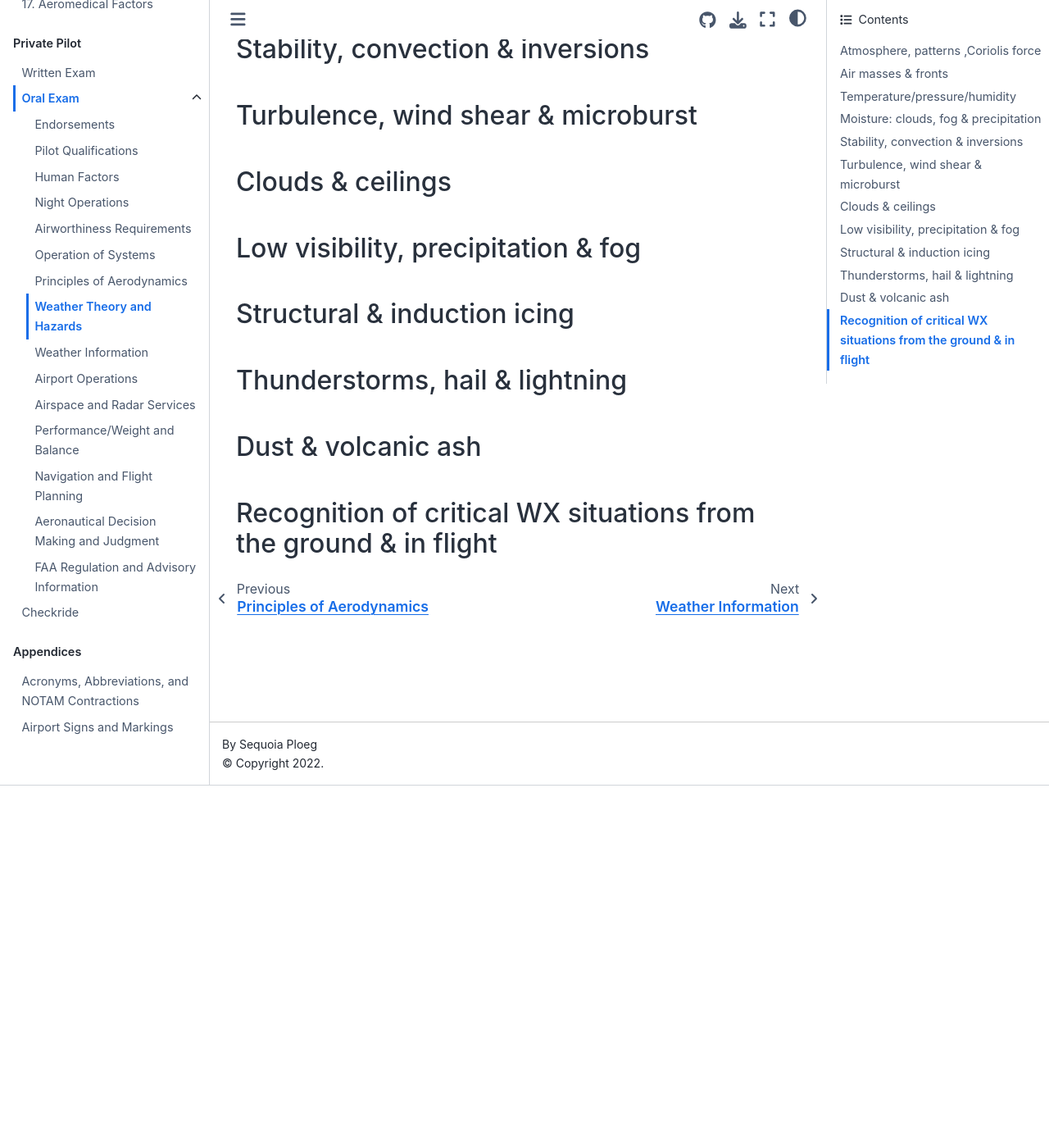
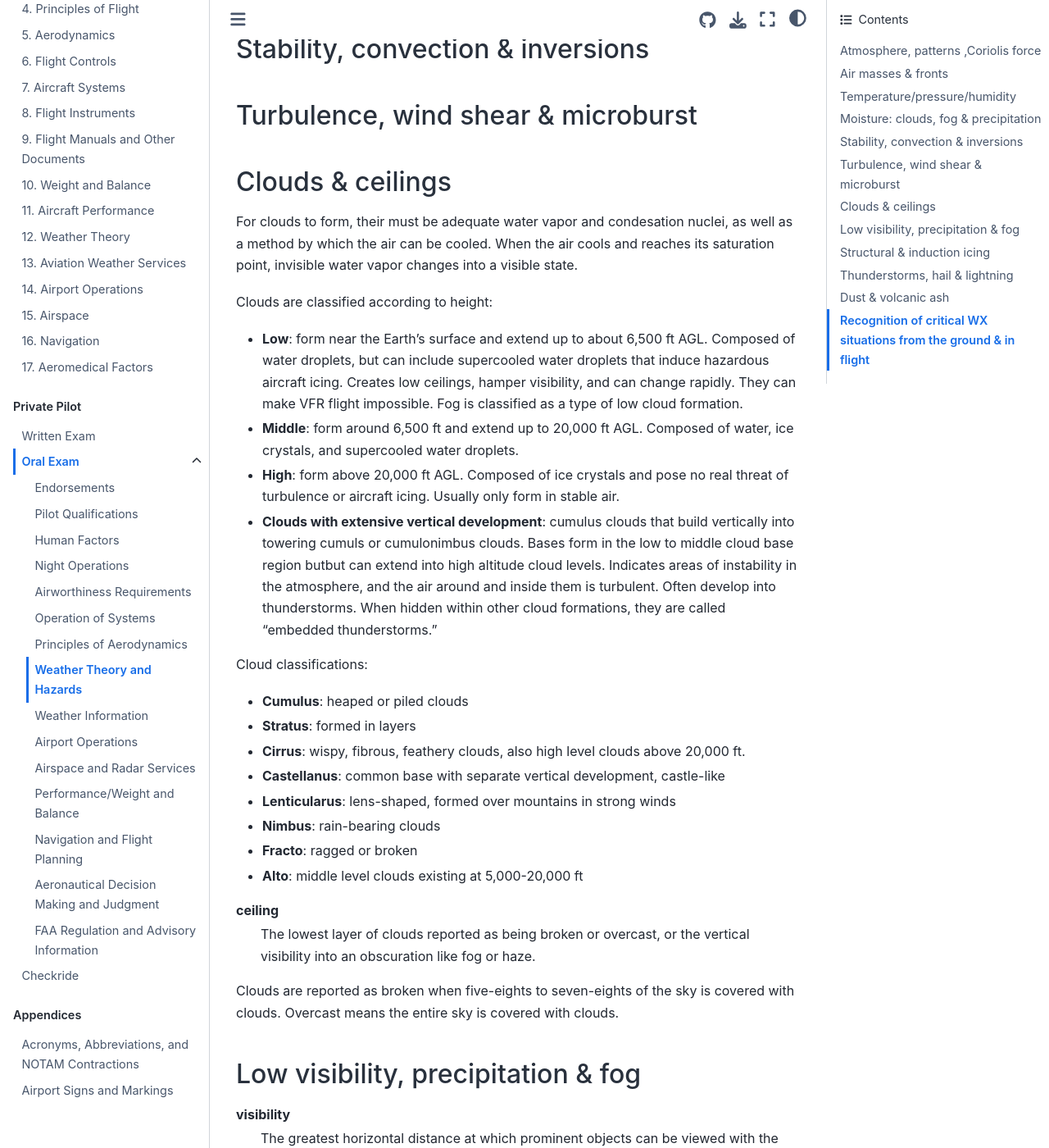
Before and after one commit to sequoiap/piloting, a Jupyter Book: the page built from book/content/oral/weather.md, in a window 1280 px wide and 1400 px high, scrolled down 443 px. Shown: the whole window at 82% size. Built offline with Jupyter Book 1.0.4 settings and Sphinx 7.4.7 and the Sphinx Book theme 1.1.4, drawn with Linux system fonts in a browser that asks for light colours; some of the changed text lies outside the part shown.

Commit message:
Cloud content

```diff
--- a/book/content/oral/weather.md
+++ b/book/content/oral/weather.md
@@ -14,12 +14,85 @@
 
 ## Clouds & ceilings
 
+For clouds to form, their must be adequate water vapor and condesation nuclei,
+as well as a method by which the air can be cooled. When the air cools and
+reaches its saturation point, invisible water vapor changes into a visible
+state.
+
+Clouds are classified according to height:
+
+* **Low**: form near the Earth's surface and extend up to about 6,500 ft AGL.
+  Composed of water droplets, but can include supercooled water droplets that
+  induce hazardous aircraft icing. Creates low ceilings, hamper visibility, and
+  can change rapidly. They can make VFR flight impossible. Fog is classified as
+  a type of low cloud formation.
+* **Middle**: form around 6,500 ft and extend up to 20,000 ft AGL. Composed of
+  water, ice crystals, and supercooled water droplets.
+* **High**: form above 20,000 ft AGL. Composed of ice crystals and pose no real
+  threat of turbulence or aircraft icing. Usually only form in stable air.
+* **Clouds with extensive vertical development**: cumulus clouds that build
+  vertically into towering cumuls or cumulonimbus clouds. Bases form in the low
+  to middle cloud base region butbut can extend into high altitude cloud
+  levels. Indicates areas of instability in the atmosphere, and the air around
+  and inside them is turbulent. Often develop into thunderstorms. When hidden
+  within other cloud formations, they are called "embedded thunderstorms."
+
+
+Cloud classifications:
+
+* **Cumulus**: heaped or piled clouds
+* **Stratus**: formed in layers
+* **Cirrus**: wispy, fibrous, feathery clouds, also high level clouds above 20,000 ft.
+* **Castellanus**: common base with separate vertical development, castle-like
+* **Lenticularus**: lens-shaped, formed over mountains in strong winds
+* **Nimbus**: rain-bearing clouds
+* **Fracto**: ragged or broken
+* **Alto**: middle level clouds existing at 5,000-20,000 ft
+
+ceiling
+: The lowest layer of clouds reported as being broken or overcast, or the
+  vertical visibility into an obscuration like fog or haze.
+
+Clouds are reported as broken when five-eights to seven-eights of the sky is
+covered with clouds. Overcast means the entire sky is covered with clouds.
+
 ## Low visibility, precipitation & fog
+
+visibility
+: The greatest horizontal distance at which prominent objects can be
+  viewed with the naked eye.
+
+precipitation
+: Any type of water particles that form in the atmosphere and fall to the ground.
+
+Precipitation can reduce visibility, create icing situations, and affect
+landing and takeoff performance of an aircraft.
+
+It occurs in several forms as it falls towards the Earth, including:
+
+* drizzle (very small water droplets, smaller than 0.02 in. in diameter)
+* rain (water droplets larger than drizzle)
+* ice pellets
+* hail
+* snow
+* ice
+
+virga
+: Rain that falls through the atmosphere but evaporates prior to striking the
+  ground
+
+Frrezing rain and freezing drizzle occur when the temperature of the surface is
+below freezing; the rain freezes on contact with the cooler surface.
 
 ## Structural & induction icing
 
 ## Thunderstorms, hail & lightning
 
+These are extremely turbulent and pose a significant hazard to flight safety.
+An aircraft could experience updrafts and downdrafts that exceed 3,000 fpm.
+Thunderstorms can also produce hail, lightning, tornadoes, and large quantities
+of water—--all potentially hazardous to aircraft.
+
 ## Dust & volcanic ash
 
 ## Recognition of critical WX situations from the ground & in flight
```
